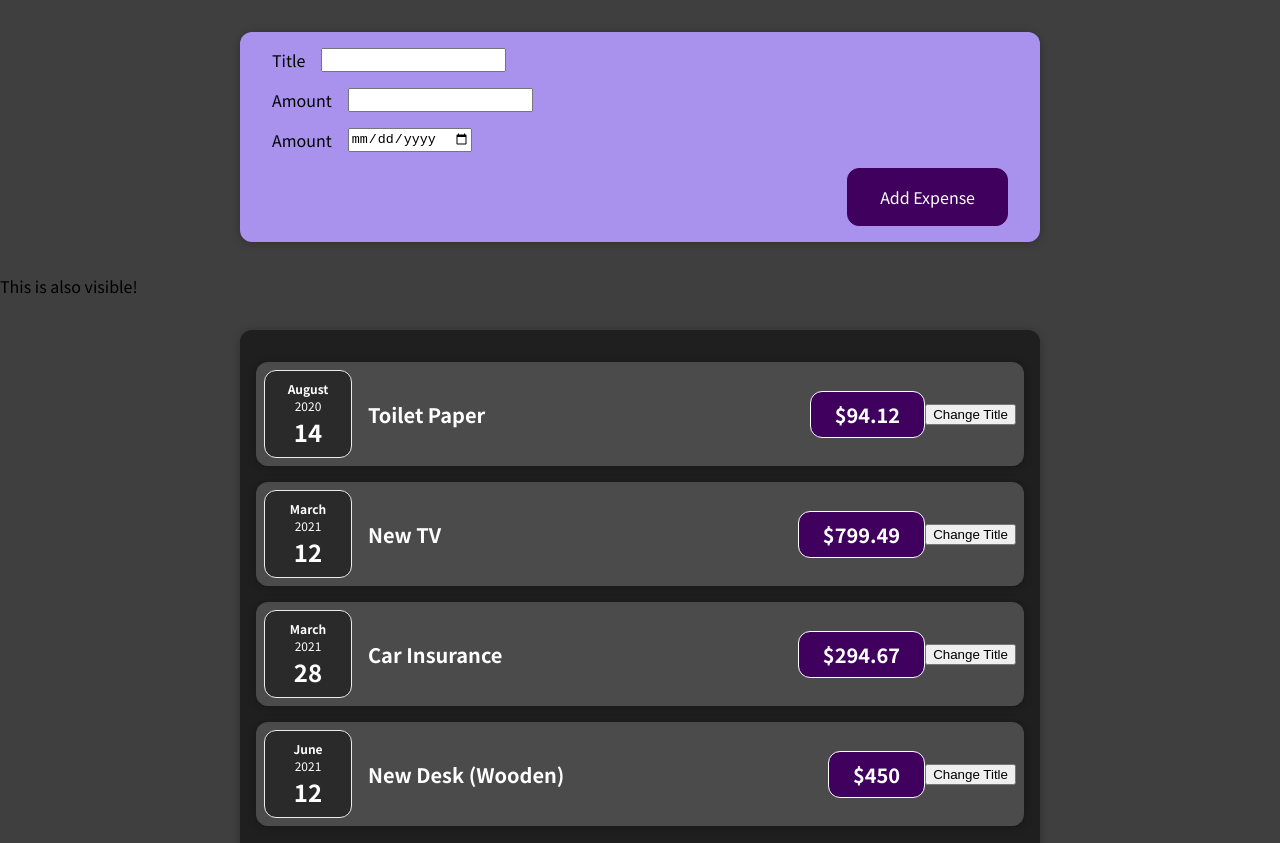
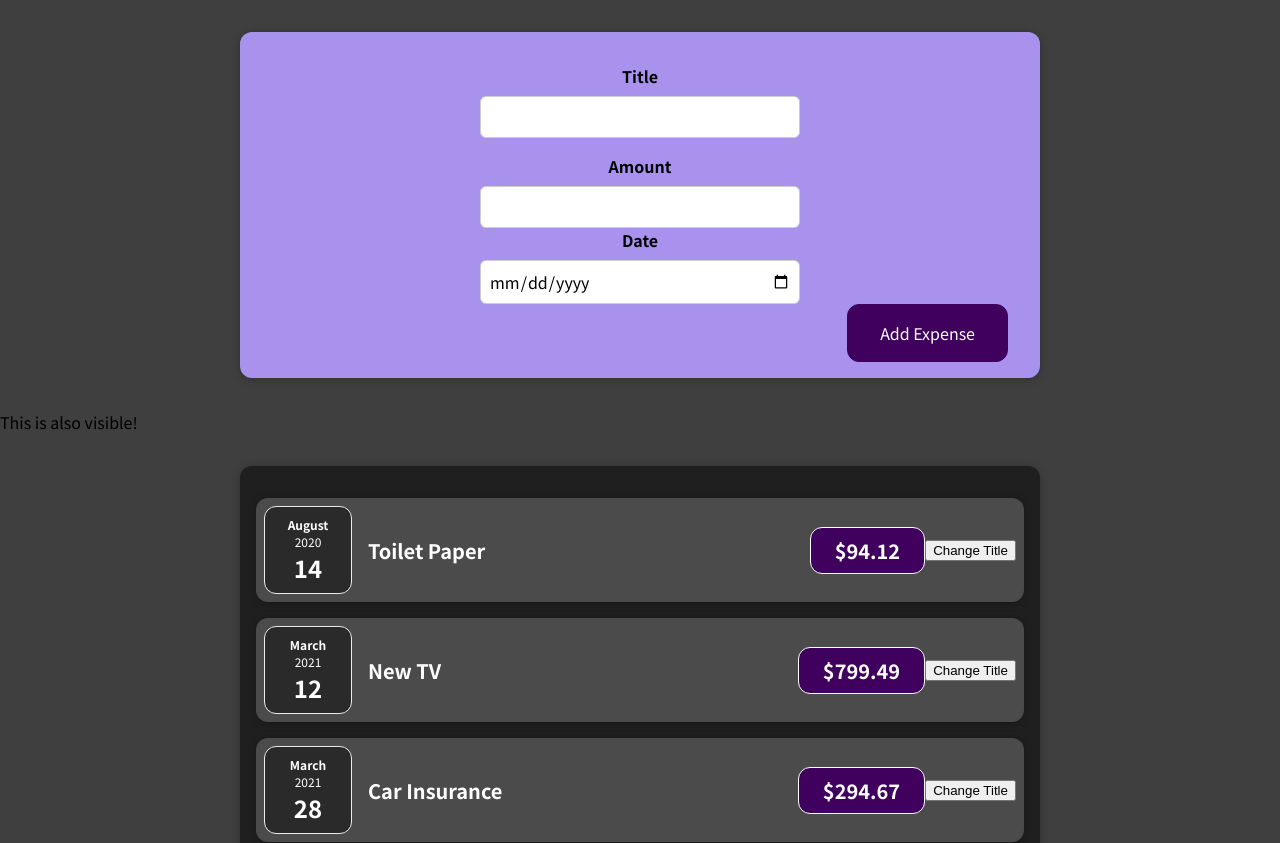
Before and after one commit to MK-314/ReactJS, a React (Create React App) app: page / in a window 1280 px wide. Shown: the top 843 px of the page. Built offline with nearby package versions, Linux system fonts and the light colour scheme.

Commit message:
Lifting up props of form

```diff
--- a/src/App.jsx
+++ b/src/App.jsx
@@ -2,6 +2,9 @@
 import NewExpense from './components/NewExpense/NewExpense';
 
 function App() {
+  var addExpenseHandler = expense =>{
+    console.log('Got it');
+  }
   var expenses = [
     {
       id: 'e1',
@@ -27,7 +30,7 @@
   ];
   return (
     <div>
-      <NewExpense/>
+      <NewExpense onAddExpense={addExpenseHandler}/>
       <p>This is also visible!</p>
       <Expenses expenses={expenses}></Expenses>
     </div>
--- a/src/components/NewExpense/ExpenseForm.jsx
+++ b/src/components/NewExpense/ExpenseForm.jsx
@@ -1,24 +1,55 @@
 import './ExpenseForm.css';
-var ExpenseForm = () => {
+import {useState} from 'react';
+var ExpenseForm = (props) => {
+  var [enteredTitle,    setEnteredTitle] = useState('');
+  var [enteredAmount,    setEnteredAmount] = useState('');
+  var [enteredDate,    setEnteredDate] = useState('');
+
+  var titleChangeHandler = (event) => {
+    setEnteredTitle(event.target.value);
+  };
+  var amountChangeHandler = (event) => {
+    setEnteredAmount(event.target.value);
+  };
+  var dateChangeHandler = (event) => {
+    setEnteredDate(event.target.value);
+  };
+  var submitHandler = (event) => {
+    event.preventDefault();
+    var expenseData = {
+      title: enteredTitle,
+      amount: enteredAmount,
+      date: new Date(enteredDate)
+    };
+    props.onSaveExpenseData(expenseData);
+    setEnteredAmount('');
+    setEnteredDate('');
+    setEnteredTitle('');
+  };
   return (
-    <form action="">
-      <div className="new-expense__controls">
+    <form onSubmit={submitHandler}>
+      <div className="new-expense__control">
         <div className="new-expense__controls"></div>
         <label htmlFor="">Title</label>
-        <input type="text"/>
+        <input type="text" value={enteredTitle} onChange={titleChangeHandler}/>
       </div>
-      <div className="new-expense__controls">
+      <div className="new-expense__control">
         <div className="new-expense__controls"></div>
         <label htmlFor="">Amount</label>
-        <input type="number" min="0.01" step="0.01"/>
+        <input type="number" value={enteredAmount} min="0.01" step="0.01" onChange={amountChangeHandler}/>
       </div>
-      <div className="new-expense__controls">
-        <div className="new-expense__controls"></div>
-        <label htmlFor="">Amount</label>
-        <input type="date" min="2019-01-01" step="2022-01-01"/>
+      <div className="new-expense__control">
+        <div className="new-expense__control"></div>
+        <label htmlFor="">Date</label>
+        <input
+          type="date"
+          min="2019-01-01"
+          step="2022-01-01"
+          value={enteredDate}
+          onChange={dateChangeHandler}/>
       </div>
       <div className="new-expense__actions">
-          <button type='submit'>Add Expense</button>
+        <button type='submit'>Add Expense</button>
       </div>
     </form>
   );
--- a/src/components/NewExpense/NewExpense.jsx
+++ b/src/components/NewExpense/NewExpense.jsx
@@ -1,9 +1,18 @@
 import './NewExpense.css';
 import ExpenseForm from './ExpenseForm';
-var NewExpense = ()=>{
+
+
+var NewExpense = (props)=>{
+    var saveExpenseDataHandler = (enteredExpenseData)=>{
+        var expenseData = {
+            ...enteredExpenseData,
+            id: Math.random().toString()
+        }
+        props.onAddExpense(expenseData);
+    }
     return(
         <div className='new-expense'>
-            <ExpenseForm/>
+            <ExpenseForm onSaveExpenseData={saveExpenseDataHandler}/>
         </div>
     );
 }
```
Also changed, not shown: 1 other file (tests, documents, lock files or other folders).
